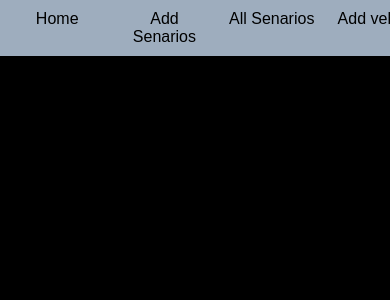
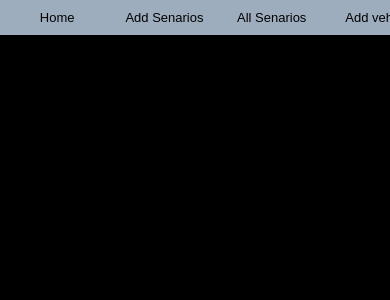
Before and after one commit to rajeshg0ud/appxxproject, a React (Create React App) app: page / in a window 390 px wide. Shown: the top 300 px of the page. Built offline with nearby package versions, Linux system fonts and the light colour scheme.

Commit message:
Update App.css

```diff
--- a/src/App.css
+++ b/src/App.css
@@ -70,7 +70,7 @@ body {
 
   li a{
     width: 88%;
-    font-size: medium;
+    font-size: small;
   }
 
   ul {
```
